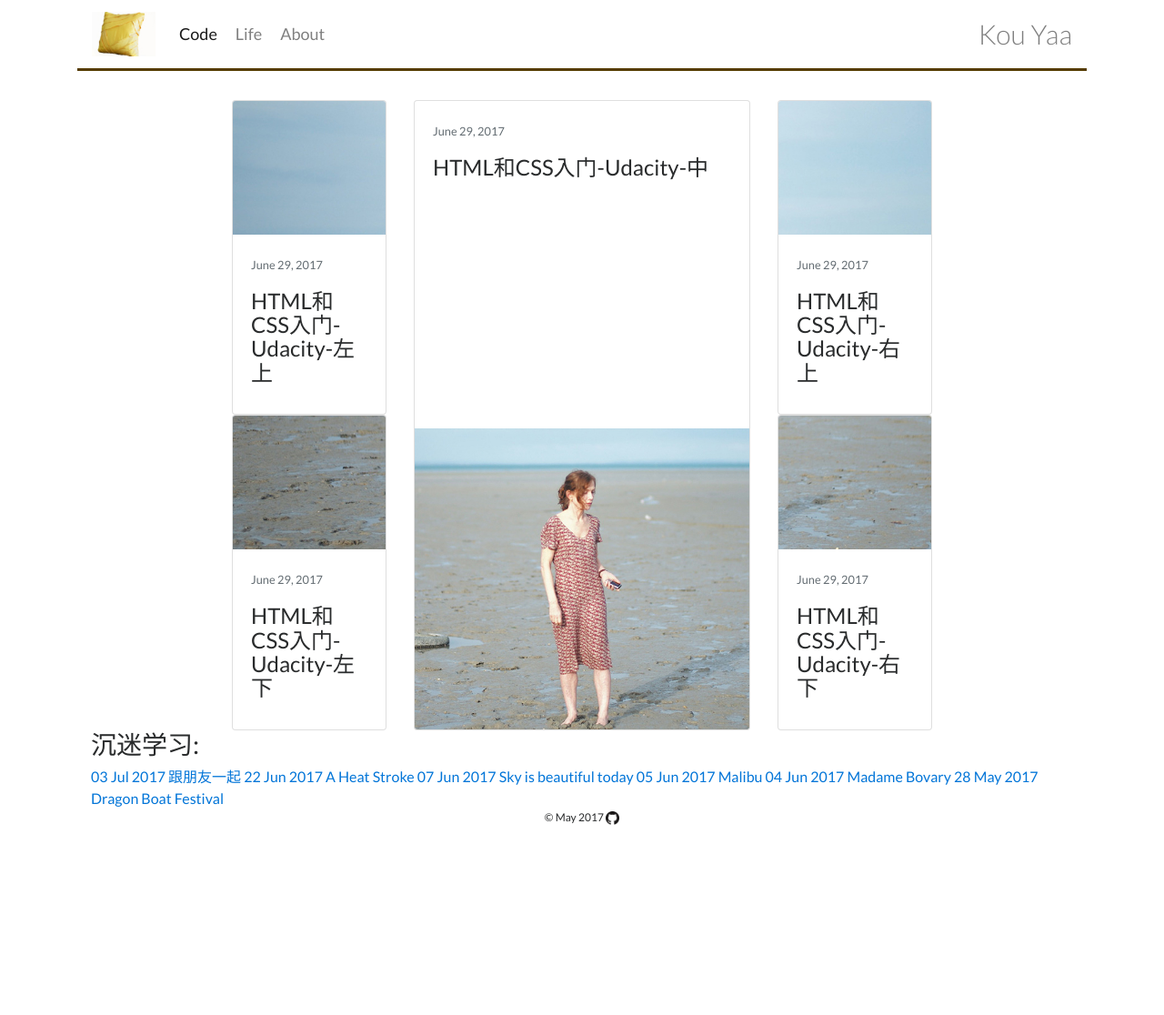
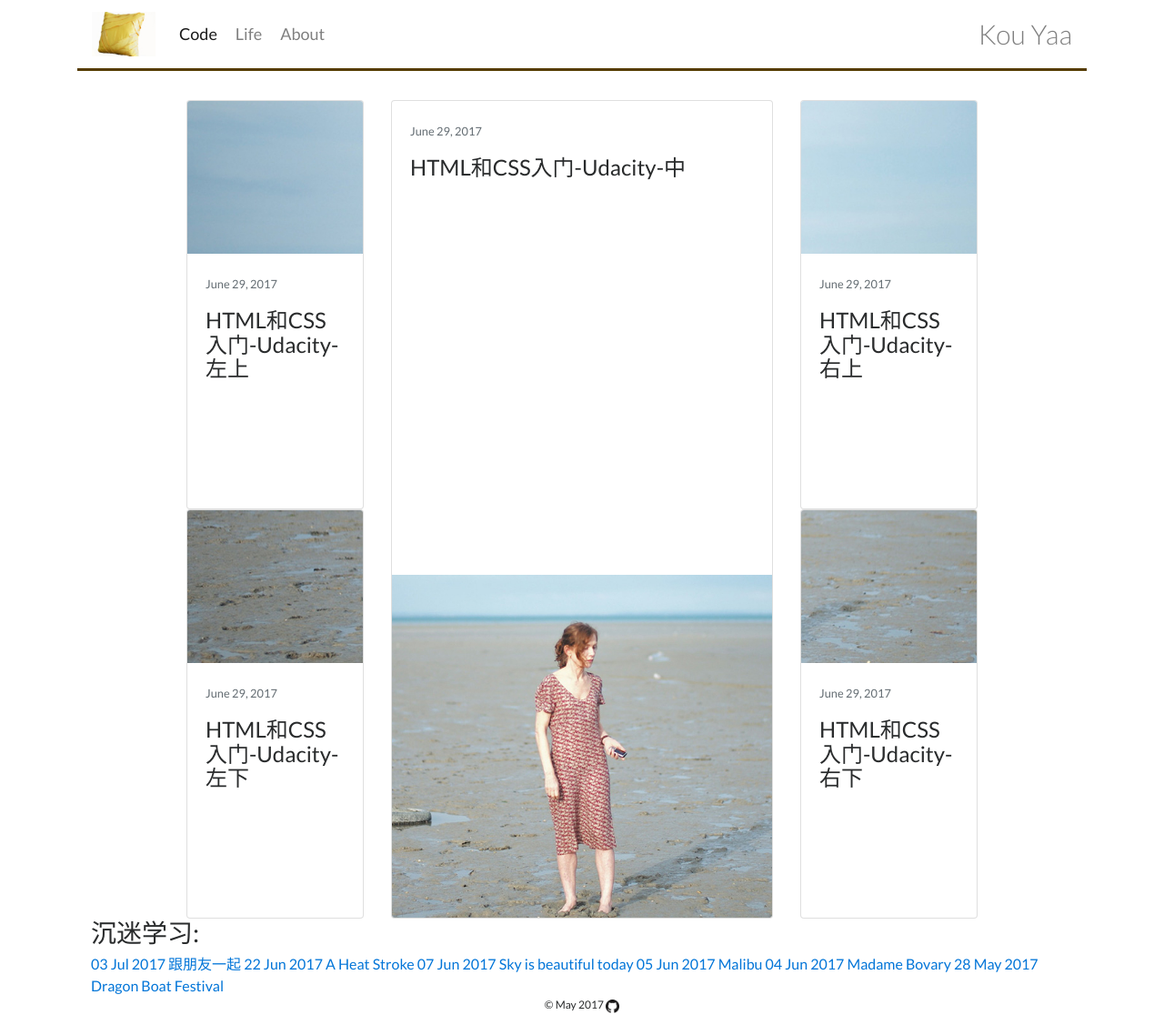
Before and after one commit to yinkouya/yinkouya.github.io, a Jekyll site: the page built from life.html, in a window 1280 px wide. Shown: the whole page at 91% size. Built offline with Jekyll 4.4.1, drawn with Linux system fonts in a browser that asks for light colours; nearby versions of some CDN libraries; before the commit the page ends 910 px from its top, so only the background shows below that.

Commit message:
Update style.css

```diff
--- a/assets/style.css
+++ b/assets/style.css
@@ -63,7 +63,8 @@ img.footer {
 }
 
 .row {
-  width: 800px;
+  width: 900px;
+  height: 900px;
   margin: 0 auto;
 }
 
```
